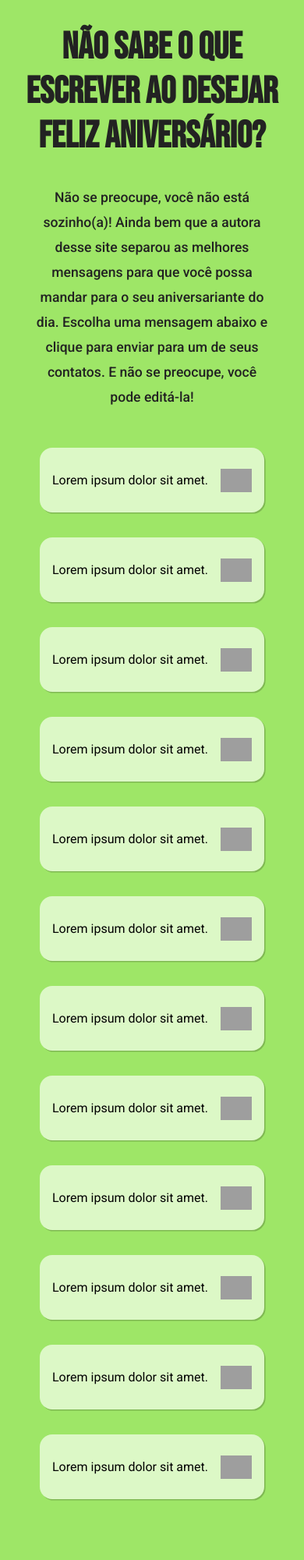
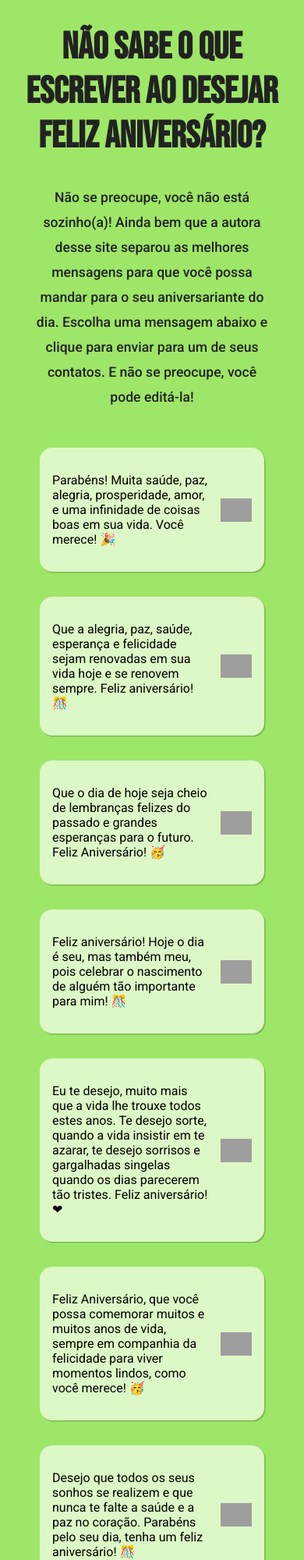
Before and after one commit to beatrixiez/interface-html-css, a plain HTML site: page automatic messages/index.html in a window 390 px wide. Shown: the top 2000 px of the page at 78% size. Before the commit the page ends 1946 px from the top, so only its background shows below. Drawn offline with Linux system fonts and the light colour scheme; grey boxes are pictures that could not be loaded.

Commit message:
media queries add

```diff
--- a/automatic messages/css/style.css
+++ b/automatic messages/css/style.css
@@ -1,7 +1,5 @@
 @import url('https://fonts.googleapis.com/css2?family=Bebas+Neue&family=Roboto:wght@400;500&display=swap');
-* {
-    /* border: 1px solid #222; */
-}
+
 body {
     background-color: #9EE667;
 }
@@ -55,6 +53,69 @@ body {
     cursor: pointer;
 }
 
+.messages .message-text p {
+    padding-right: 1rem;
+}
+
 .messages .img-text {
     width: 2.5rem;
+
 }
+
+
+
+
+
+
+
+@media only screen and (min-width: 500px) {
+
+    .messages .message-text {
+        width: 11rem;
+    }
+
+}
+
+
+@media only screen and (min-width: 600px) {
+
+    .title-content h1 {
+        margin: 2rem 1rem 0;
+    }
+
+    .messages .message-text {
+        width: 13rem;
+    }
+
+}
+
+@media only screen and (min-width: 768px) {
+
+    .messages .message-text {
+        width: 16rem;
+    }
+
+}
+
+@media only screen and (min-width: 866px) {
+
+    .messages .message-text {
+        width: 13rem;
+    }
+}
+
+@media only screen and (min-width: 920px) {
+
+    .title-content .paragraph {
+        padding: 1rem 4.5rem;
+    }
+
+}
+
+@media only screen and (min-width: 1268px) {
+
+    .messages .message-text {
+        width: 20rem;
+    }
+
+}
--- a/automatic messages/index.html
+++ b/automatic messages/index.html
@@ -39,73 +39,97 @@
     <section class="messages">
 
         <div class="message-text" onclick="mensagem(this)">
-            <p>Lorem ipsum dolor sit amet.</p>
+            <p>
+                Parabéns! Muita saúde, paz, alegria, prosperidade, amor, e uma infinidade de coisas boas em sua vida. Você merece! 🎉
+            </p>
             <img class="img-text" src="https://upload.wikimedia.org/wikipedia/commons/6/6b/WhatsApp.svg"
                 alt="WhatsApp logo">
         </div>
 
         <div class="message-text" onclick="mensagem(this)">
-            <p>Lorem ipsum dolor sit amet.</p>
+            <p>
+                Que a alegria, paz, saúde, esperança e felicidade sejam renovadas em sua vida hoje e se renovem sempre. Feliz aniversário! 🎊
+            </p>
             <img class="img-text" src="https://upload.wikimedia.org/wikipedia/commons/6/6b/WhatsApp.svg"
                 alt="WhatsApp logo">
         </div>
 
         <div class="message-text" onclick="mensagem(this)">
-            <p>Lorem ipsum dolor sit amet.</p>
+            <p>
+                Que o dia de hoje seja cheio de lembranças felizes do passado e grandes esperanças para o futuro. Feliz Aniversário! 🥳
+            </p>
             <img class="img-text" src="https://upload.wikimedia.org/wikipedia/commons/6/6b/WhatsApp.svg"
                 alt="WhatsApp logo">
         </div>
 
         <div class="message-text" onclick="mensagem(this)">
-            <p>Lorem ipsum dolor sit amet.</p>
+            <p>
+                Feliz aniversário! Hoje o dia é seu, mas também meu, pois celebrar o nascimento de alguém tão importante para mim! 🎊
+            </p>
             <img class="img-text" src="https://upload.wikimedia.org/wikipedia/commons/6/6b/WhatsApp.svg"
                 alt="WhatsApp logo">
         </div>
 
         <div class="message-text" onclick="mensagem(this)">
-            <p>Lorem ipsum dolor sit amet.</p>
+            <p>
+                Eu te desejo, muito mais que a vida lhe trouxe todos estes anos. Te desejo sorte, quando a vida insistir em te azarar, te desejo sorrisos e gargalhadas singelas quando os dias parecerem tão tristes. Feliz aniversário! ❤
+            </p>
             <img class="img-text" src="https://upload.wikimedia.org/wikipedia/commons/6/6b/WhatsApp.svg"
                 alt="WhatsApp logo">
         </div>
 
         <div class="message-text" onclick="mensagem(this)">
-            <p>Lorem ipsum dolor sit amet.</p>
+            <p>
+                Feliz Aniversário, que você possa comemorar muitos e muitos anos de vida, sempre em companhia da felicidade para viver momentos lindos, como você merece! 🥳
+            </p>
             <img class="img-text" src="https://upload.wikimedia.org/wikipedia/commons/6/6b/WhatsApp.svg"
                 alt="WhatsApp logo">
         </div>
 
         <div class="message-text" onclick="mensagem(this)">
-            <p>Lorem ipsum dolor sit amet.</p>
+            <p>
+                Desejo que todos os seus sonhos se realizem e que nunca te falte a saúde e a paz no coração. Parabéns pelo seu dia, tenha um feliz aniversário! 🎊
+            </p>
             <img class="img-text" src="https://upload.wikimedia.org/wikipedia/commons/6/6b/WhatsApp.svg"
                 alt="WhatsApp logo">
         </div>
 
         <div class="message-text" onclick="mensagem(this)">
-            <p>Lorem ipsum dolor sit amet.</p>
+            <p>
+                Nesse dia o meu desejo é que você renove as suas esperanças na vida, que tenha um aniversário de muita paz e marcado por bons momentos. Parabéns! 🎂
+            </p>
             <img class="img-text" src="https://upload.wikimedia.org/wikipedia/commons/6/6b/WhatsApp.svg"
                 alt="WhatsApp logo">
         </div>
 
         <div class="message-text" onclick="mensagem(this)">
-            <p>Lorem ipsum dolor sit amet.</p>
+            <p>
+                Feliz aniversário! Eu quero que você transborde de alegria nesse dia, quero que seu coração se sinta grato por tudo o que já viveu, quero que reconheça o quanto a vida é bonita e o quanto ela pode ser incrível quando a gente decide ser feliz de verdade. 🥳
+            </p>
             <img class="img-text" src="https://upload.wikimedia.org/wikipedia/commons/6/6b/WhatsApp.svg"
                 alt="WhatsApp logo">
         </div>
 
         <div class="message-text" onclick="mensagem(this)">
-            <p>Lorem ipsum dolor sit amet.</p>
+            <p>
+                Para você, neste dia especial, envio o melhor. Desejo que as pessoas que você ame, estejam perto de você. Desejo que o que te falta seja compensado por aquilo que você tem de sobra. Feliz aniversário! 🎊
+            </p>
             <img class="img-text" src="https://upload.wikimedia.org/wikipedia/commons/6/6b/WhatsApp.svg"
                 alt="WhatsApp logo">
         </div>
 
         <div class="message-text" onclick="mensagem(this)">
-            <p>Lorem ipsum dolor sit amet.</p>
+            <p>
+                Parabéns e muitas felicidades pelo seu dia, e que dia especial. Espero que receba muitos abraços, carinho e amor, e que tenha muita saúde, paz e tranquilidade. Desejo tudo de bom na sua vida.
+            </p>
             <img class="img-text" src="https://upload.wikimedia.org/wikipedia/commons/6/6b/WhatsApp.svg"
                 alt="WhatsApp logo">
         </div>
 
         <div class="message-text" onclick="mensagem(this)">
-            <p>Lorem ipsum dolor sit amet.</p>
+            <p>
+                Hoje o meu coração está em festa! Afinal, é o dia de festejar o seu aniversário. E que alegria eu sinto em estar ao seu lado nesse dia.
+            </p>
             <img class="img-text" src="https://upload.wikimedia.org/wikipedia/commons/6/6b/WhatsApp.svg"
                 alt="WhatsApp logo">
         </div>
```
